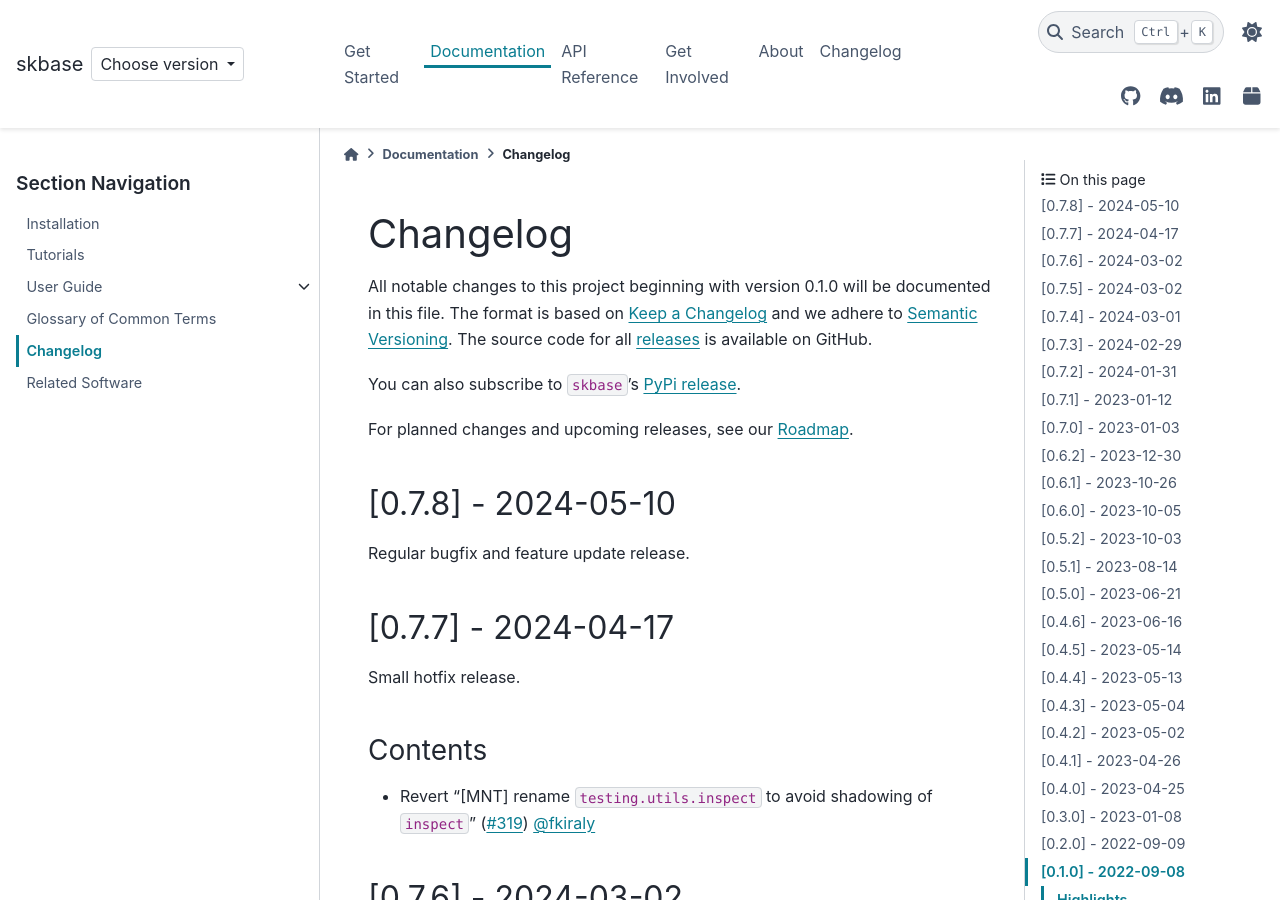
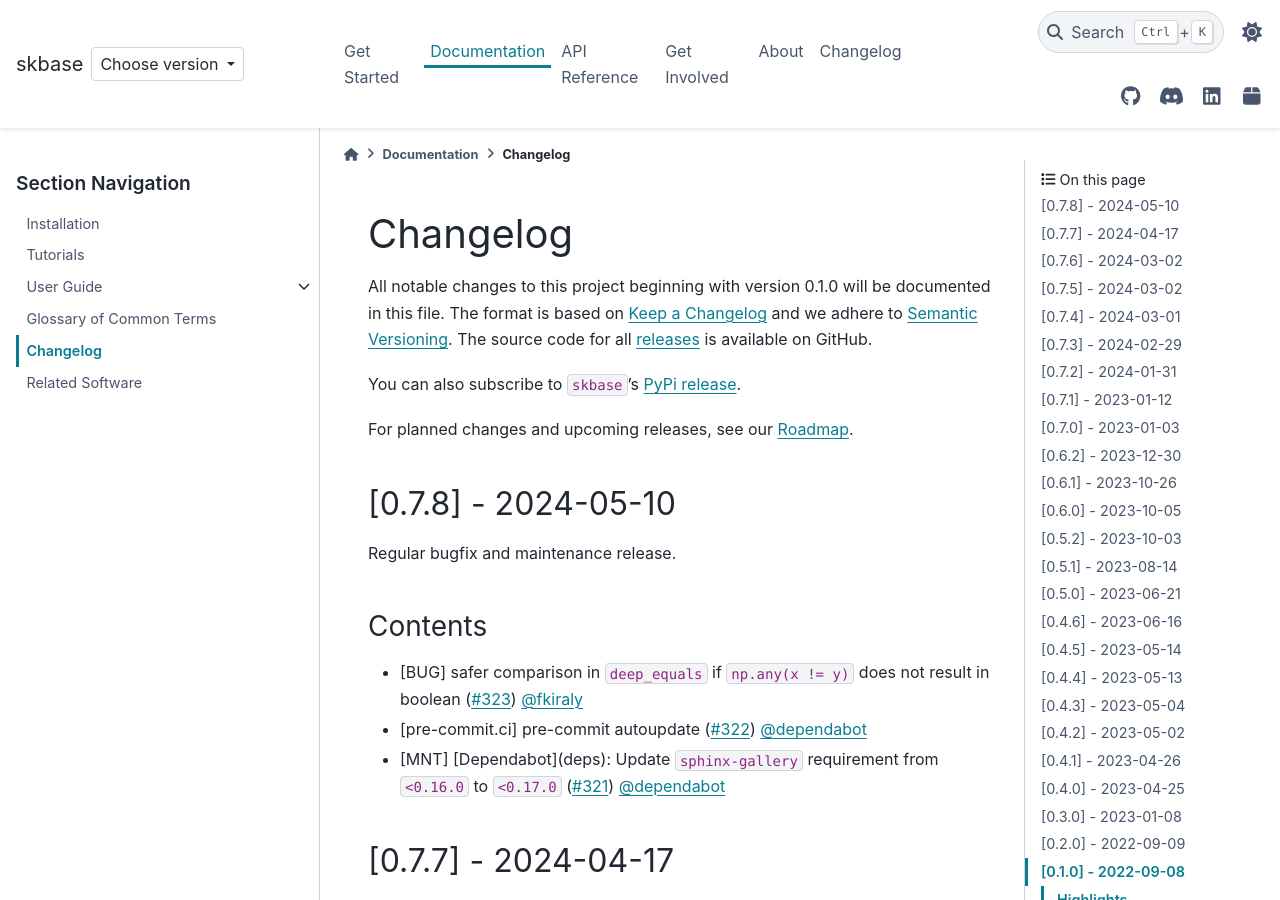
Before and after one commit to sktime/skbase, a Sphinx documentation site: the page built from docs/source/user_documentation/changelog.rst, in a window 1280 px wide and 900 px high. Built offline with Sphinx 7.4.7 and the PyData theme 0.15.4, drawn with Linux system fonts in a browser that asks for light colours; comment, search, counter and statistics services are not loaded.

Commit message:
changelog

```diff
--- a/docs/source/user_documentation/changelog.rst
+++ b/docs/source/user_documentation/changelog.rst
@@ -17,7 +17,17 @@ For planned changes and upcoming releases, see our :ref:`roadmap`.
 [0.7.8] - 2024-05-10
 ====================
 
-Regular bugfix and feature update release.
+Regular bugfix and maintenance release.
+
+Contents
+--------
+
+* [BUG] safer comparison in ``deep_equals`` if ``np.any(x != y)`` does not result in
+  boolean (:pr:`323`) :user:`fkiraly`
+* [pre-commit.ci] pre-commit autoupdate (:pr:`322`) :user:`dependabot`
+* [MNT] [Dependabot](deps): Update ``sphinx-gallery`` requirement
+  from ``<0.16.0`` to ``<0.17.0`` (:pr:`321`) :user:`dependabot`
+
 
 [0.7.7] - 2024-04-17
 ====================
```
